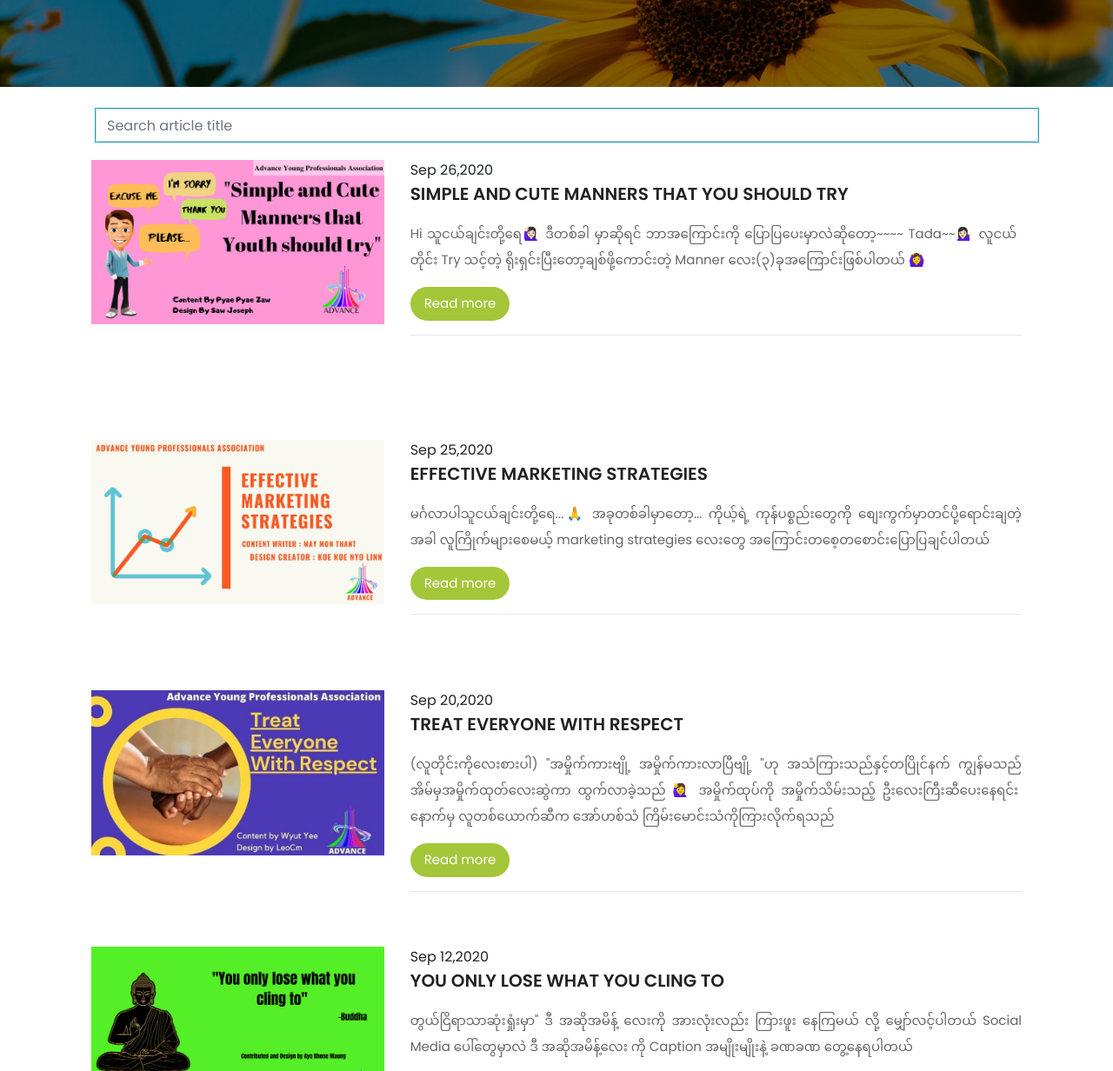
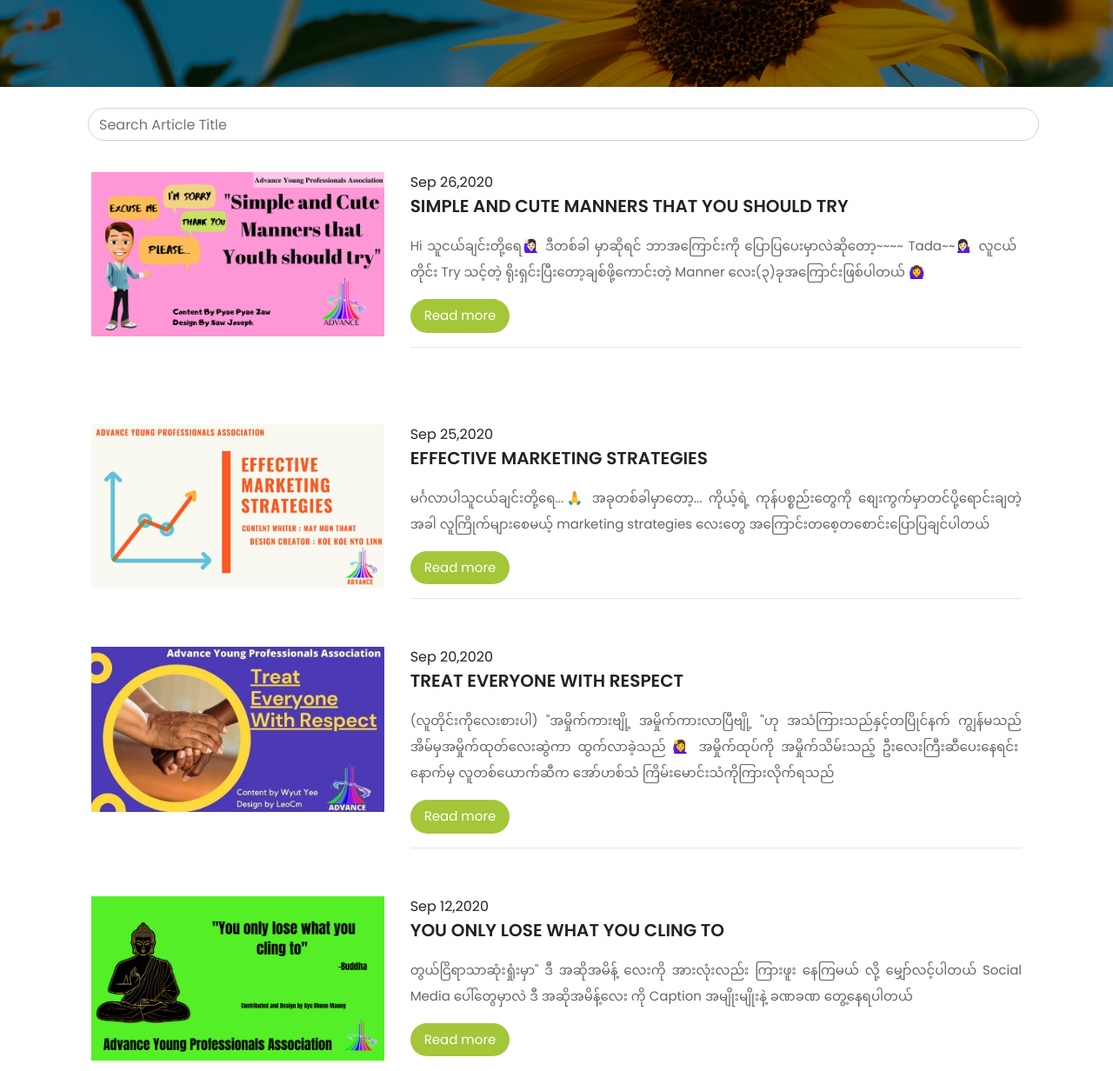
Before and after one commit to kaung-khant-thu/AdvanceWebsite, a plain HTML site: page blog.html in a window 1280 px wide. Shown: the part 314-1546 px from the top of the page at 87% size. Drawn offline with Linux system fonts and the light colour scheme.

Commit message:
MontSeinLar

```diff
--- a/blog.html
+++ b/blog.html
@@ -112,11 +112,11 @@
   <!------ Your Content Start Here ------->
   <section id="blog_area">
     <div class="container">
-      <div class="ml-4 border border-info">
-          <input type="text" id="input" name=""placeholder="Search article title"class="form-control"onkeyup="Search()">
+      <div class="ml-3">
+          <input type="text" id="input" name=""placeholder="Search Article Title"class="form-control"onkeyup="Search()" style="border-radius: 20px;">
 
       </div>
-      <ul class="list-group mt-2" id="ul">
+      <ul class="list-group py-4" id="ul">
         <li class="list-group-item border-0">
           <div class="row">
              <div class="col-lg-4">
@@ -141,7 +141,7 @@
           </div>
         </li>
         <hr>
-        <li class="list-group-item border-0 mt-5">
+        <li class="list-group-item border-0 mt-3">
           <div class="row">
              <div class="col-lg-4">
                 <img src="assets/images/blog/b.jpg" class="img-fluid w-100">
@@ -164,7 +164,7 @@
           </div>
         </li>
 
-         <li class="list-group-item border-0 mt-5">
+         <li class="list-group-item border-0 mt-3">
           <div class="row">
              <div class="col-lg-4">
                 <img src="assets/images/blog/c.jpg" class="img-fluid w-100">
@@ -191,7 +191,7 @@
 
         </li>
 
-        <li class="list-group-item border-0 mt-4">
+        <li class="list-group-item border-0 mt-3">
           <div class="row">
              <div class="col-lg-4">
                 <img src="assets/images/blog/d.jpg" class="img-fluid w-100">
```
